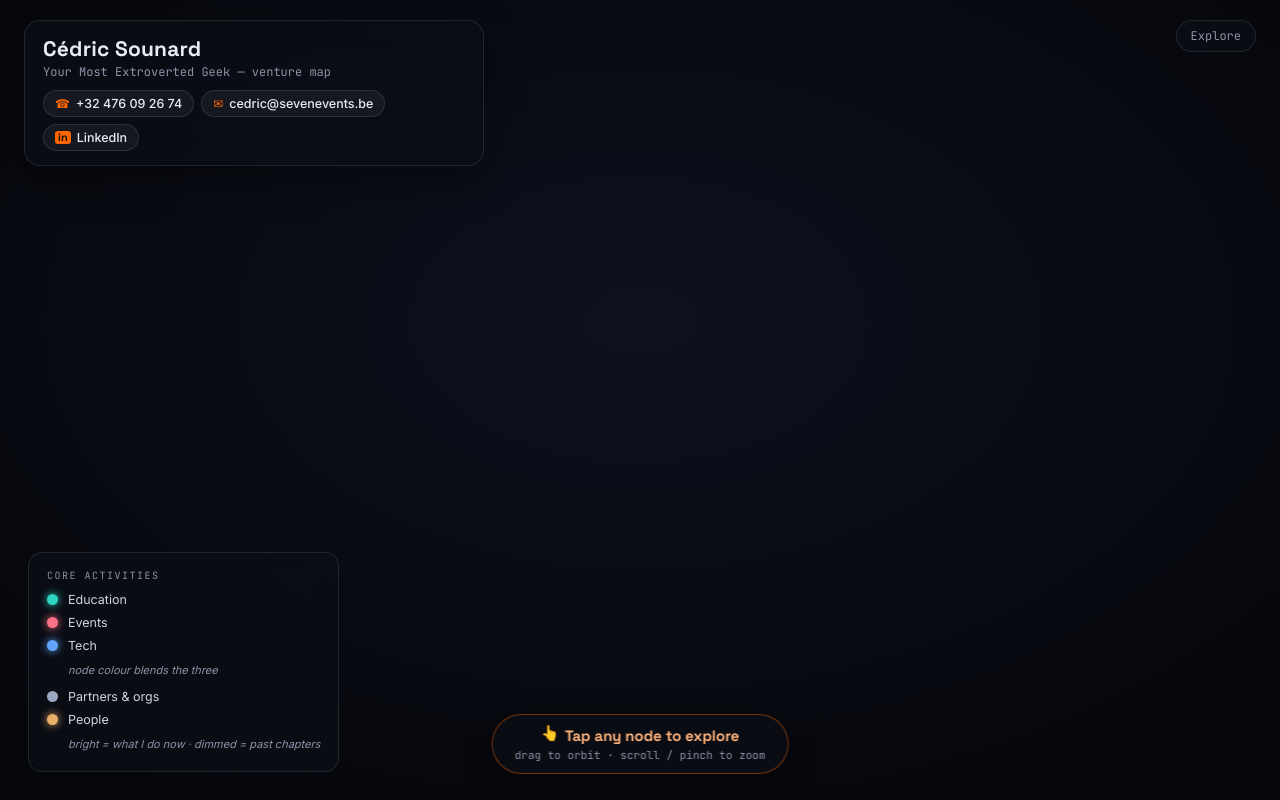
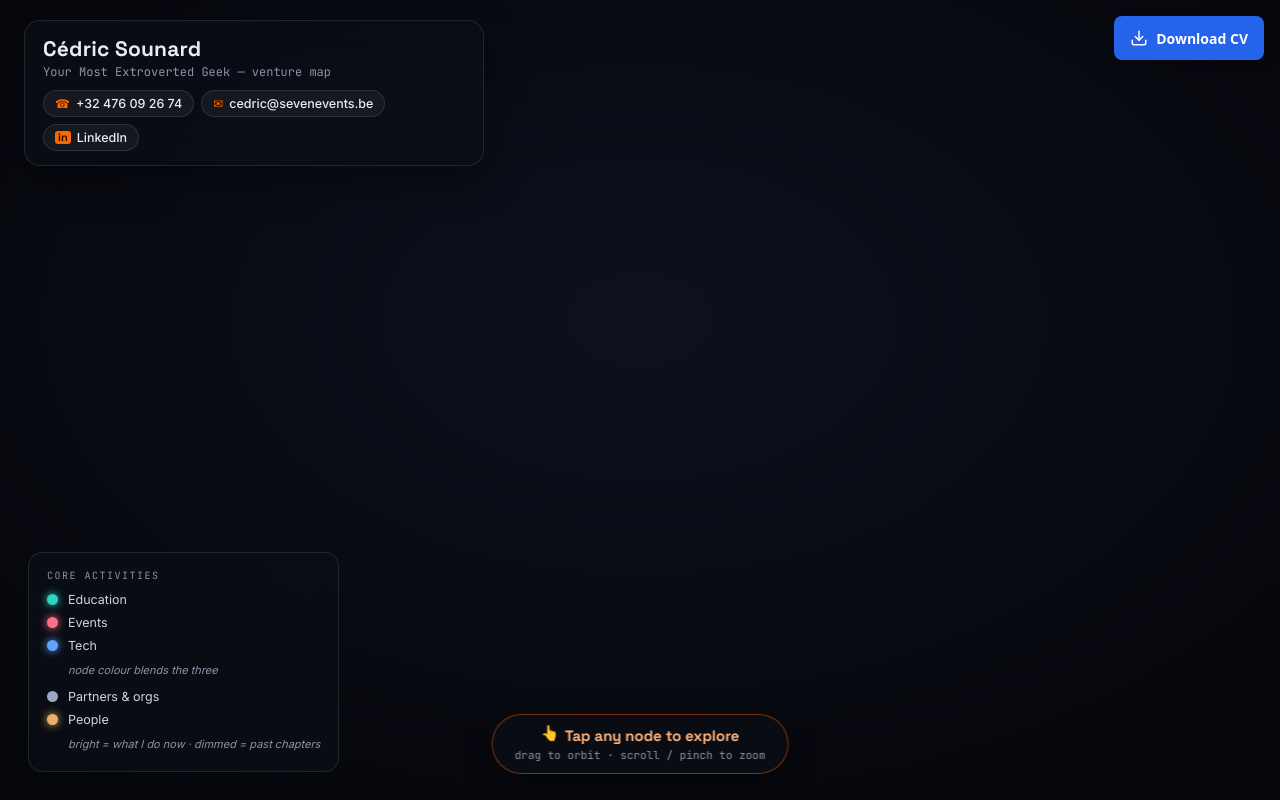
Before and after one commit to Sounard/venture-map, a website built with Vite: page index.html in a window 1280 px wide. Built offline with nearby package versions, Linux system fonts and the light colour scheme; what 3d-force-graph would draw is missing.

Commit message:
Add download button for CV and updated filepath

```diff
--- a/index.html
+++ b/index.html
@@ -110,9 +110,25 @@
           <a class="id-link" href="https://www.linkedin.com/in/cedric-sounard/" target="_blank" rel="noopener"><span class="ic in">in</span><span>LinkedIn</span></a>
         </nav>
       </div>
-      <button id="reset-view" title="Jump to a node, then hop along its connections">Explore</button>
-    </header>
+    <button id="reset-view" title="Jump to a node, then hop along its connections">Explore</button>
 
+    <!-- Download CV Link -->
+    <a
+        href="cv.pdf"
+        download="Sounard_CV.pdf"
+        target="_blank"
+        rel="noopener noreferrer"
+        class="cv-btn"
+        aria-label="Download CV"
+    >
+        <svg xmlns="http://www.w3.org/2000/svg" width="18" height="18" viewBox="0 0 24 24" fill="none" stroke="currentColor" stroke-width="2" stroke-linecap="round" stroke-linejoin="round">
+            <path d="M21 15v4a2 2 0 0 1-2 2H5a2 2 0 0 1-2-2v-4"></path>
+            <polyline points="7 10 12 15 17 10"></polyline>
+            <line x1="12" y1="15" x2="12" y2="3"></line>
+        </svg>
+        <span>Download CV</span>
+    </a>
+</header>
     <aside id="panel" class="hidden" aria-live="polite">
       <button id="panel-close" aria-label="Close">×</button>
       <div id="panel-body"></div>
--- a/src/style.css
+++ b/src/style.css
@@ -520,3 +520,44 @@ body.explored .hint-tap {
     font-size: 13.5px;
   }
 }
+/* Floating CV Button (Mobile & Desktop) */
+.cv-btn {
+  position: fixed;
+  top: 16px;
+  right: 16px;
+  z-index: 9999; /* Keeps button on top of maps or interactive elements */
+  display: inline-flex;
+  align-items: center;
+  justify-content: center;
+  gap: 8px;
+  padding: 8px 16px;
+  min-height: 44px; /* Touch-friendly size on mobile devices */
+  font-family: system-ui, -apple-system, sans-serif;
+  font-size: 14px;
+  font-weight: 600;
+  color: #ffffff;
+  background-color: #2563eb; /* Accent blue */
+  border-radius: 8px;
+  text-decoration: none;
+  box-shadow: 0 4px 12px rgba(0, 0, 0, 0.15);
+  transition: background-color 0.2s ease, transform 0.1s ease;
+}
+
+/* Hover & Tap State */
+.cv-btn:hover {
+  background-color: #1d4ed8;
+}
+
+.cv-btn:active {
+  transform: scale(0.96);
+}
+
+/* Mobile Adjustment */
+@media (max-width: 480px) {
+  .cv-btn {
+    top: 12px;
+    right: 12px;
+    padding: 8px 12px;
+    font-size: 13px;
+  }
+}
```
